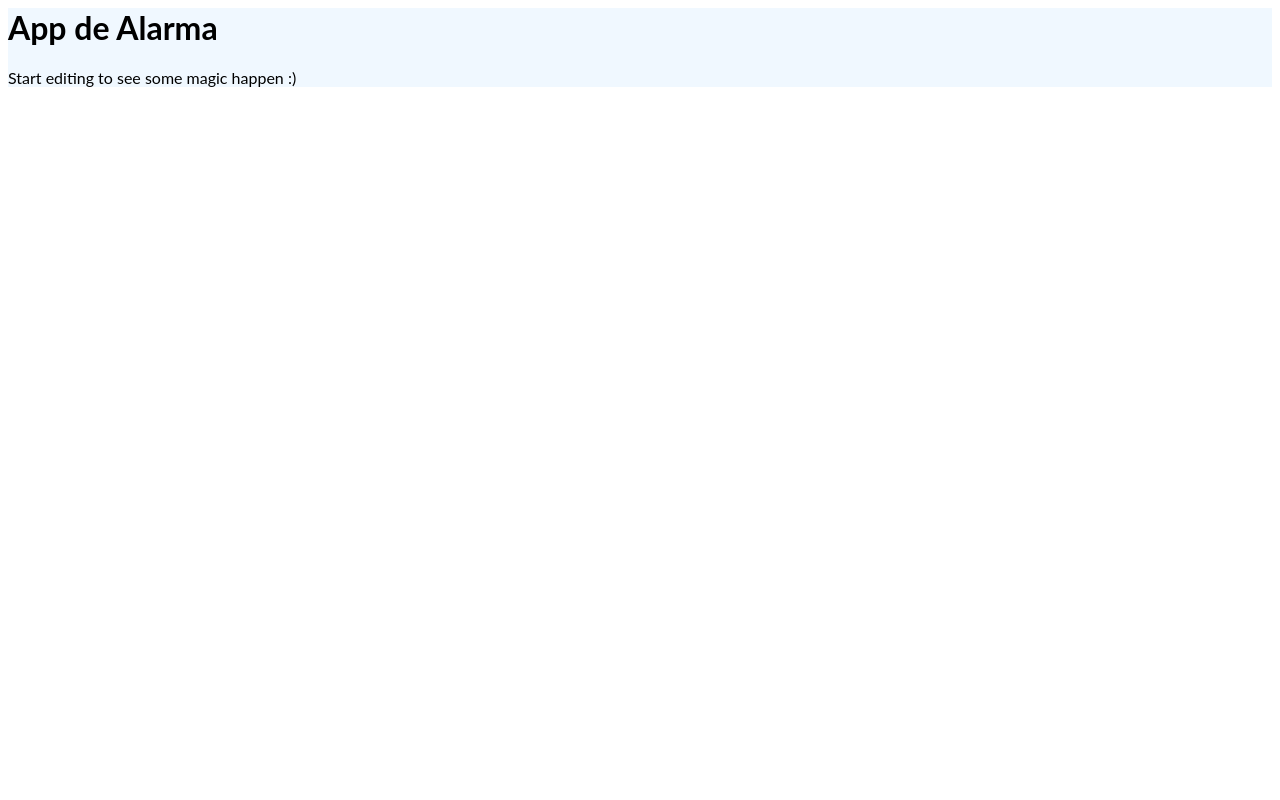
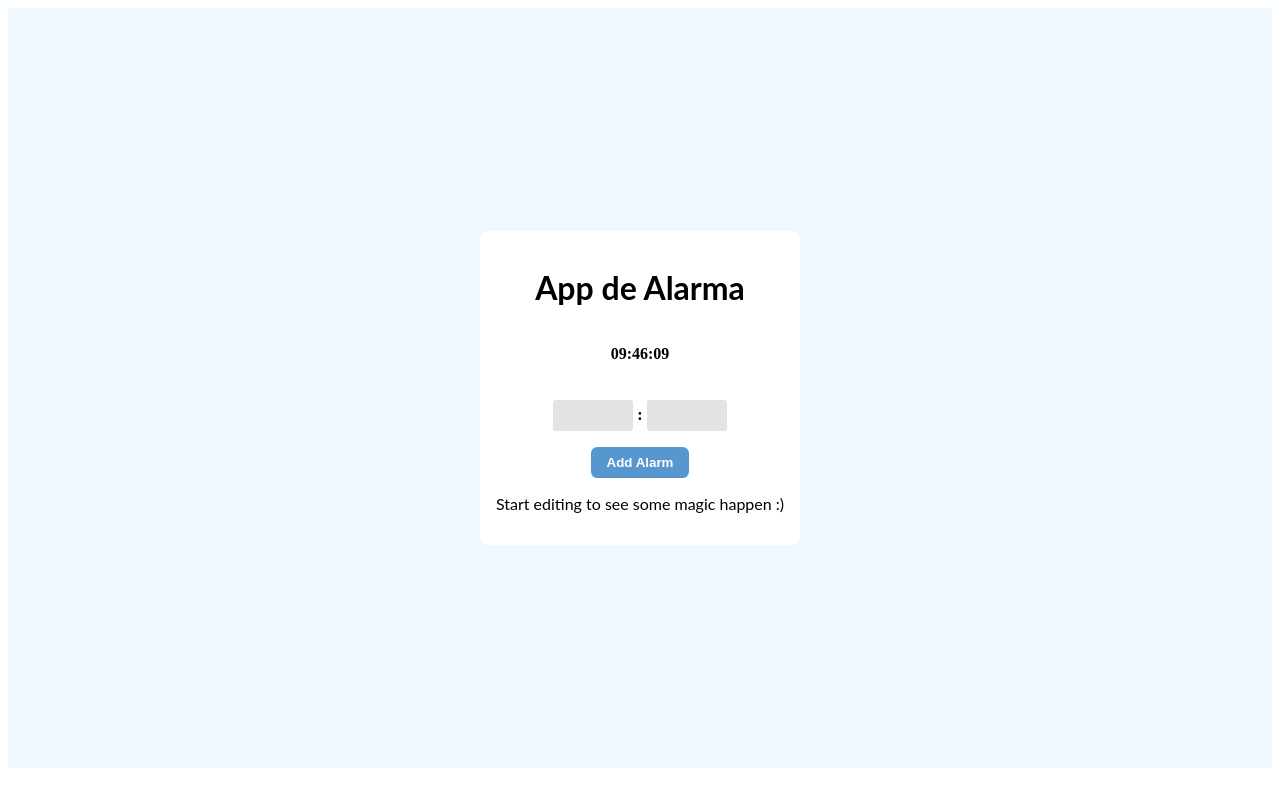
Before and after one commit to alonsodelcordova/alarm-app-react, a React (Create React App) app: page / in a window 1280 px wide. Built offline with nearby package versions, Linux system fonts and the light colour scheme; the HTML template or start-up script is replaced by a standard one.

Commit message:
sreen time and inputs

```diff
--- a/package.json
+++ b/package.json
@@ -5,6 +5,7 @@
   "dependencies": {
     "@types/react": "^18.0.8",
     "@types/react-dom": "^18.0.2",
+    "moment": "^2.29.4",
     "react": "^18.1.0",
     "react-dom": "^18.1.0"
   },
--- a/src/App.tsx
+++ b/src/App.tsx
@@ -1,11 +1,33 @@
+import moment = require('moment/moment');
 import * as React from 'react';
+import { useState } from 'react';
 import './style.css';
 
 export default function App() {
+  const [timeDate, setTimeDate] = useState(new Date());
+  const [alarms, setAlarms] = useState([]);
+
+  setTimeout(() => {
+    setTimeDate(new Date());
+  }, 1000);
+
   return (
     <div className="content">
-      <h1>App de Alarma</h1>
-      <p>Start editing to see some magic happen :)</p>
+      <div className="card">
+        <h1 className="center">App de Alarma</h1>
+        <h6 className="center">{moment(timeDate).format('hh:mm:ss')}</h6>
+
+        <div className="form-group">
+          <input type="number" />
+          <span className="stag">:</span>
+          <input type="number" />
+        </div>
+        <div className="center">
+          <button>Add Alarm</button>
+        </div>
+
+        <p>Start editing to see some magic happen :)</p>
+      </div>
     </div>
   );
 }
--- a/src/style.css
+++ b/src/style.css
@@ -1,7 +1,81 @@
-h1, p {
+h1,
+p {
   font-family: Lato;
 }
 
-.content{
+.content {
   background-color: aliceblue;
+  display: flex;
+  justify-content: center;
+  align-items: center;
+  min-height: 95vh;
 }
+
+.card {
+  background-color: white;
+  max-width: 700px;
+  border-radius: 0.5rem;
+  padding: 1rem;
+}
+
+.card h6 {
+  font-size: 1rem;
+}
+.form-group {
+  display: flex;
+  justify-content: center;
+  align-items: center;
+  margin-bottom: 1rem;
+}
+.form-group input {
+  background-color: rgb(225, 227, 228);
+  border-radius: 0.2rem;
+  margin: 0 0.3rem;
+  padding: 0.5rem;
+  max-width: 5rem;
+}
+.form-group .stag {
+  font-size: 1rem;
+  font-weight: bold;
+  margin: 0;
+  padding: 0;
+}
+
+button {
+  background-color: rgb(87, 151, 207);
+  border: none;
+  padding: 0.5rem 1rem;
+  border-radius: 0.4rem;
+  color: rgb(255, 255, 255);
+  font-weight: bold;
+  cursor: pointer;
+}
+button:hover{
+  background-color: rgb(129, 174, 212);
+}
+
+/*delete decoration number*/
+/* Chrome, Safari, Edge, Opera */
+input::-webkit-outer-spin-button,
+input::-webkit-inner-spin-button {
+  -webkit-appearance: none;
+  margin: 0;
+}
+
+/* Firefox */
+input[type='number'] {
+  -moz-appearance: textfield;
+}
+/*border inputs*/
+input {
+  border: 0;
+  outline: 0;
+}
+input:focus {
+  outline: none !important;
+}
+
+.center {
+  text-align: center;
+
+}
```
